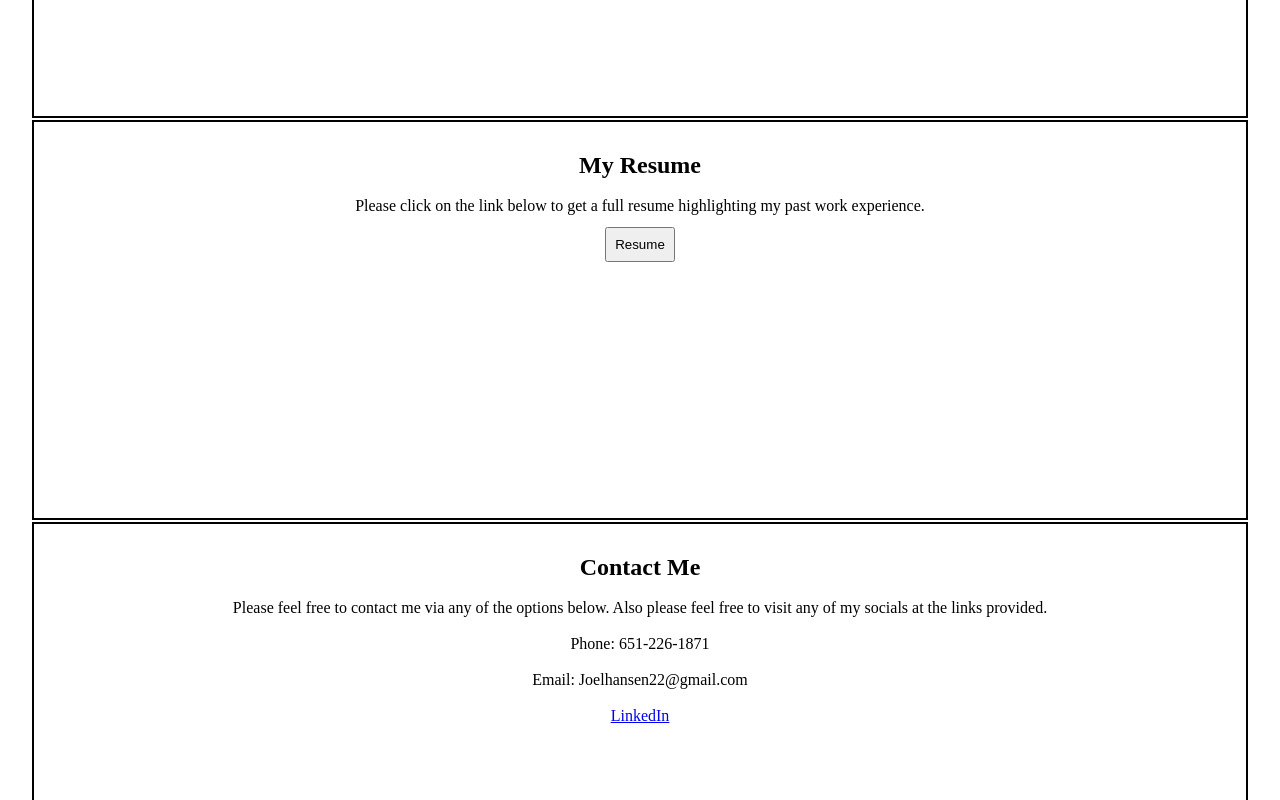
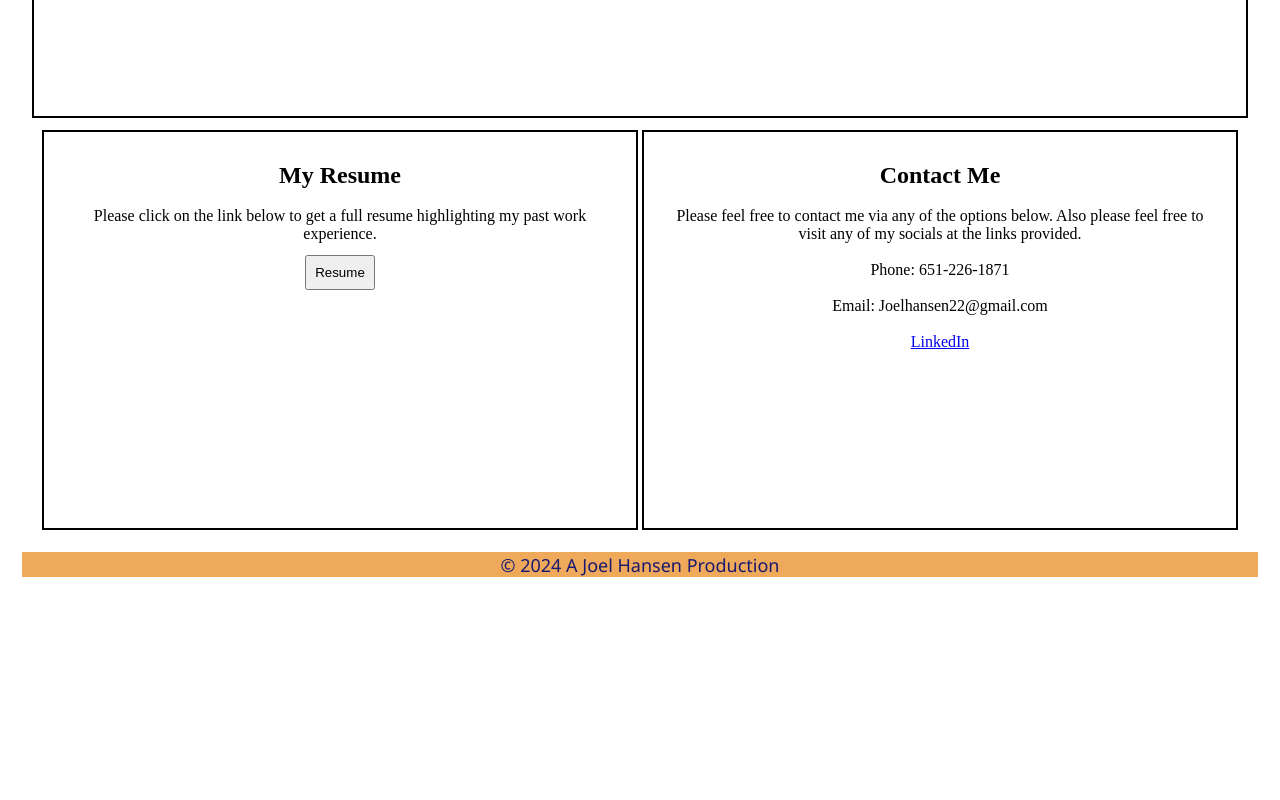
Before and after one commit to JoelhansenMN/professional_portfolio, a plain HTML site: page profesional-portfolio.html in a window 1280 px wide. Shown: the part 1240-2040 px from the top of the page. After the commit the page ends 1839 px from the top, so only its background shows below. Drawn offline with Linux system fonts and the light colour scheme.

Commit message:
flexbox and styling

```diff
--- a/assets/css/style.css
+++ b/assets/css/style.css
@@ -2,6 +2,11 @@
 box-sizing: border-box;
 padding: 8px;
 margin: 2px;
+}
+
+aside {
+  display: flex;
+  flex-direction: row;
 }
 
 header {
@@ -69,7 +74,7 @@ img {
 }
 
 .resume {
-  width: auto;
+  width: 50%;
   height: 400px;
   text-align: center;
   border: 2px solid black;
@@ -77,7 +82,7 @@ img {
 }
 
 .contact{
-  width: auto;
+  width: 50%;
   height: 400px;
   text-align: center;
   border: 2px solid black;
--- a/profesional-portfolio.html
+++ b/profesional-portfolio.html
@@ -35,6 +35,7 @@
       <p>Lorem ipsum dolor, sit amet consectetur adipisicing elit. Distinctio accusantium nihil cupiditate fugit ipsam dignissimos? Quam eaque tempore asperiores nam culpa, qui aut eum cupiditate ullam laborum ipsum. Perspiciatis, natus.</p>
   </section>
 
+  <aside>
   <section class="resume" id="resume">
     <h2>My Resume</h2>
       <p> Please click on the link below to get a full resume highlighting my past work experience.</p>
@@ -49,6 +50,7 @@
       <div>Email: Joelhansen22@gmail.com</div>
       <div> <a href="https://www.linkedin.com/in/joel-hansen-msw-licsw-053b638a/">LinkedIn</a></div>
   </section>
+  </aside>
 
  </main>
 
```
